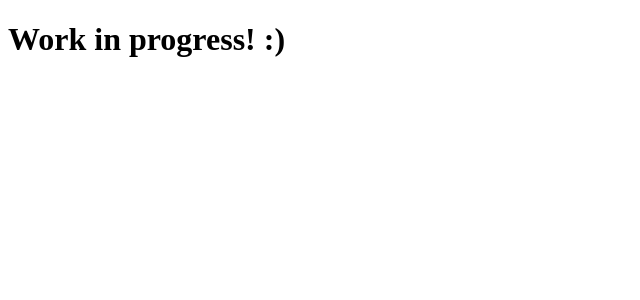
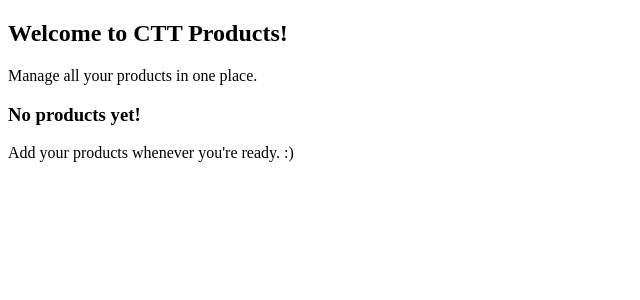
Before and after one commit to ton-ferreira/ctt-products, a React app: page / in a window 1280 px wide. Shown: the top 300 px of the page, without its empty margins (0-640 px from the left). Built offline with nearby package versions, Linux system fonts and the light colour scheme.

Commit message:
feat(Home): add basic home page

```diff
--- a/src/App.tsx
+++ b/src/App.tsx
@@ -1,5 +1,7 @@
+import Home from "./pages/Home/Home";
+
 function App() {
-  return <h1>Work in progress! :)</h1>;
+  return <Home />;
 }
 
 export default App;
--- /dev/null
+++ b/src/pages/Home/Home.tsx
@@ -0,0 +1,47 @@
+import { useSelector } from "react-redux";
+import EmptyCard from "../../components/EmptyCard/EmptyCard";
+import ErrorCard from "../../components/ErrorCard/ErrorCard";
+import ProductListItem from "../../features/products/components/ProductListItem/ProductListItem";
+import { RootState } from "../../store";
+import useProductActions from "../../features/products/hooks/useProductActions";
+import { useEffect } from "react";
+
+function Home() {
+  const { error, items } = useSelector((state: RootState) => state.products);
+  const { getAllProducts } = useProductActions();
+
+  useEffect(() => {
+    if (items.length === 0) {
+      getAllProducts();
+    }
+  }, []);
+
+  return (
+    <>
+      <header>
+        <h2 data-testid="welcome-message">Welcome to CTT Products!</h2>
+        <p>Manage all your products in one place.</p>
+      </header>
+      <main>
+        <section>
+          {items.length > 0 && (
+            <ul>
+              {items.map((product) => (
+                <ProductListItem key={product.id} product={product} />
+              ))}
+            </ul>
+          )}
+          {items.length === 0 && (
+            <EmptyCard
+              title="No products yet!"
+              description="Add your products whenever you're ready. :)"
+            />
+          )}
+          {error && <ErrorCard errorMessage="error" />}
+        </section>
+      </main>
+    </>
+  );
+}
+
+export default Home;
```
Also changed, not shown: 1 other file (tests, documents, lock files or other folders).
